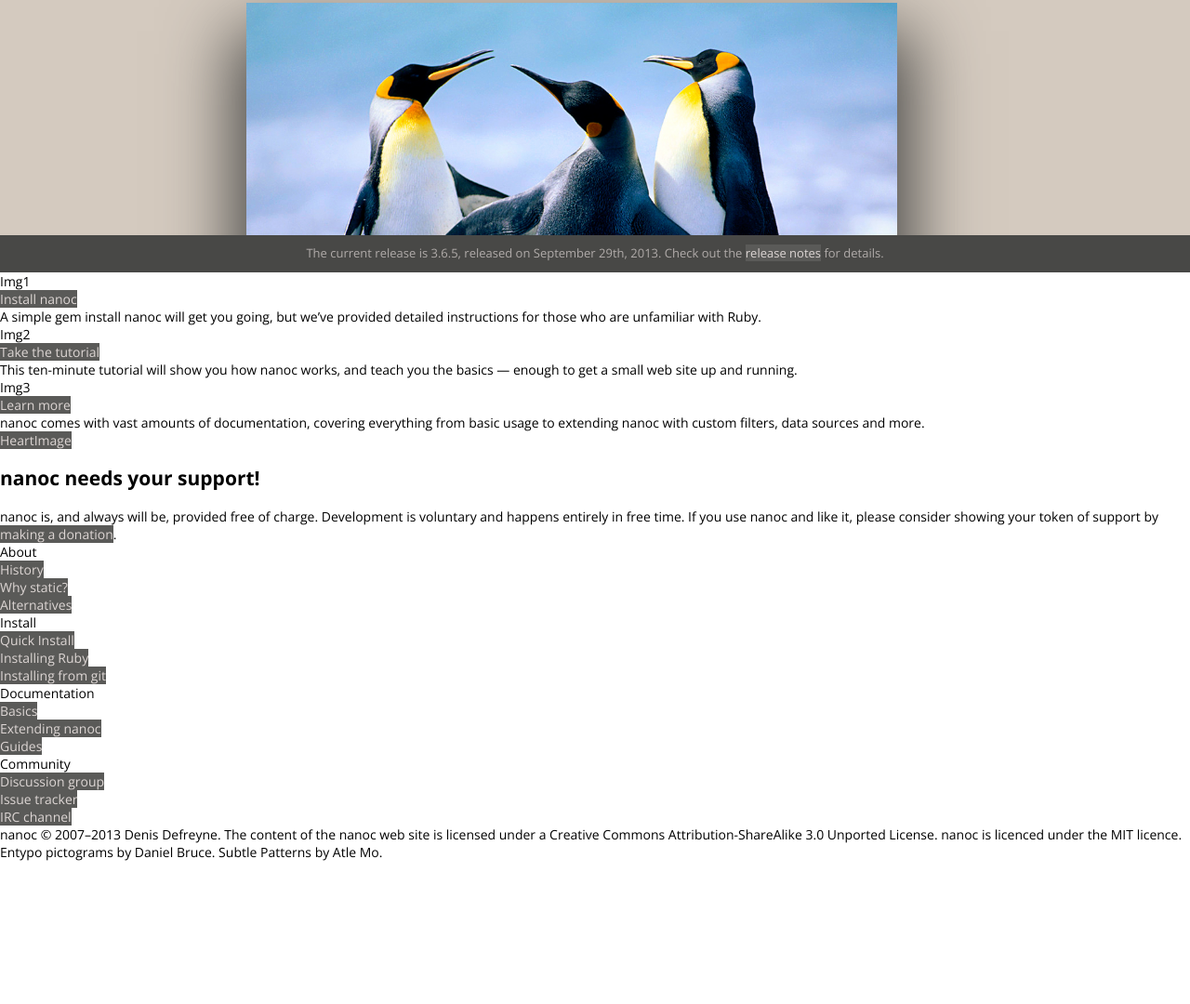
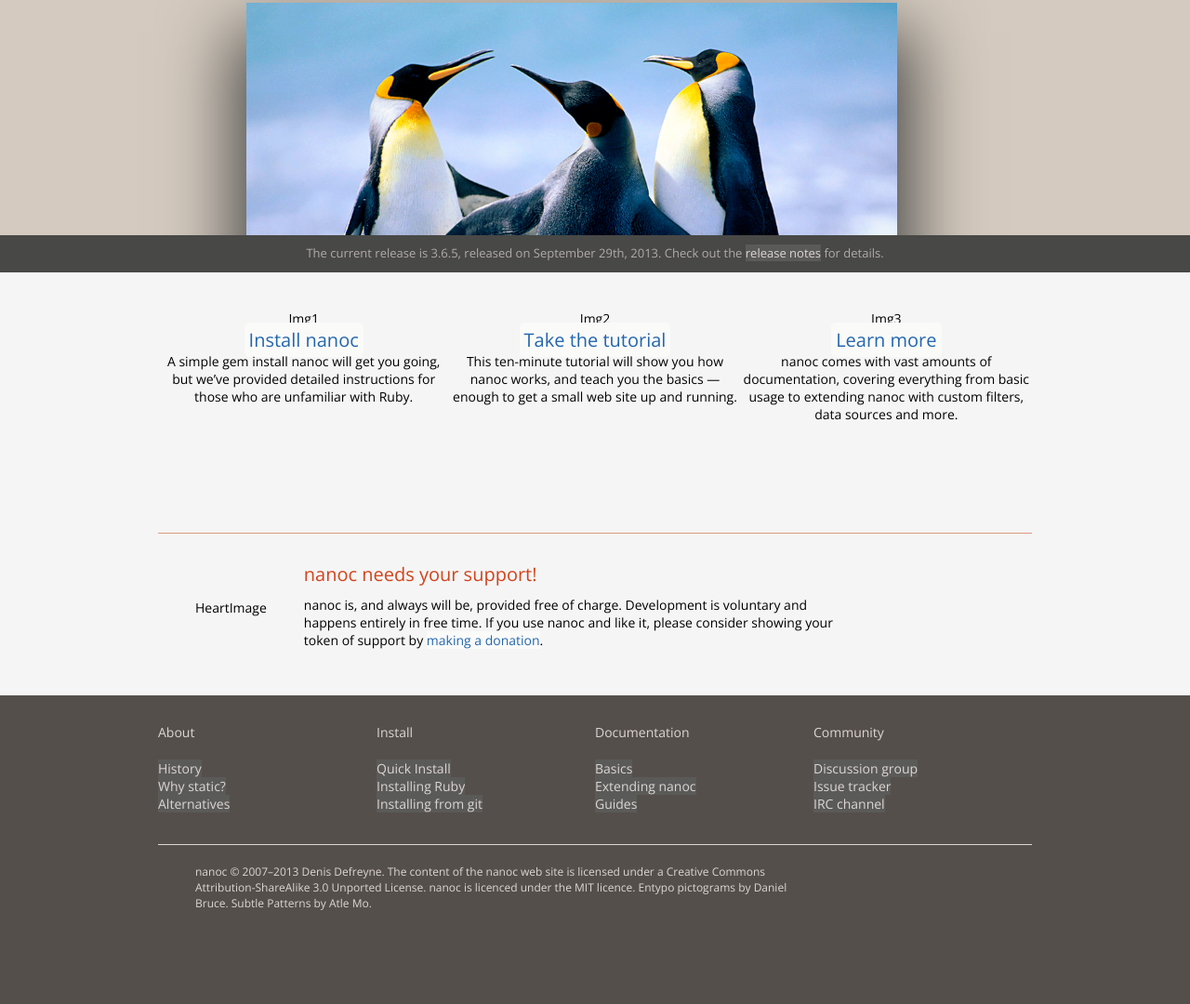
Before and after one commit to kylemeier/SiteReproductions, a plain HTML site: page nanoc.ws/index.html in a window 1280 px wide. Shown: the part 207-1287 px from the top of the page at 93% size. Before the commit the page ends 1133 px from the top, so only its background shows below. Drawn offline with nearby package versions, Linux system fonts and the light colour scheme.

Commit message:
built out rest of page

```diff
--- a/nanoc.ws/index.html
+++ b/nanoc.ws/index.html
@@ -36,13 +36,16 @@
 			The current release is 3.6.5, released on September 29th, 2013. Check out the <a href="#">release notes</a> for details.
 		</p>
 	</div>
-	<div class="callstoaction">
+	<article>
+	<div class="actionitems">
 		<ul>
 			<li>
 				<p>
 				Img1
 				</p>
+				<h2>
 				<a href="#">Install nanoc</a>
+				</h2>
 				<p>
 				A simple gem install nanoc will get you going, but we’ve provided detailed instructions for those who are unfamiliar with Ruby.
 				</p>
@@ -51,7 +54,9 @@
 				<p>
 				Img2
 				</p>
+				<h2>
 				<a href="#">Take the tutorial</a>
+				</h2>
 				<p>
 				This ten-minute tutorial will show you how nanoc works, and teach you the basics — enough to get a small web site up and running.
 				</p>
@@ -60,52 +65,58 @@
 				<p>
 				Img3
 				</p>
+				<h2>
 				<a href="#">Learn more</a>
+				</h2>
 				<p>
 				nanoc comes with vast amounts of documentation, covering everything from basic usage to extending nanoc with custom filters, data sources and more.
 				</p>
 			</li>
 		</ul>
 	</div>
-	<a href="#">HeartImage</a>
-	<h2>nanoc needs your support!</h2>
-	<p>
-	nanoc is, and always will be, provided free of charge. Development is voluntary and happens entirely in free time. If you use nanoc and like it, please consider showing your token of support by <a href="#">making a donation</a>.
-	</p>
+	<div class="support">
+		<span>HeartImage</span>
+		<h3>nanoc needs your support!</h3>
+		<p>
+		nanoc is, and always will be, provided free of charge. Development is voluntary and happens entirely in free time. If you use nanoc and like it, please consider showing your token of support by <a href="#">making a donation</a>.
+		</p>
+	</div>
+	</article>
 <footer>
 	<section>
 	<ul>
-		<li>About</li>
-		<li></li>
+		<h3>About</h3>
 		<li><a href="#">History</a></li>
 		<li><a href="#">Why static?</a></li>
 		<li><a href="#">Alternatives</a></li>
 	</ul>
 	<ul>
-		<li>Install</li>
+		<h3>Install</h3>
 		<li></li>
 		<li><a href="#">Quick Install</a></li>
 		<li><a href="#">Installing Ruby</a></li>
 		<li><a href="#">Installing from git</a></li>
 	</ul>
 	<ul>
-		<li>Documentation</li>
+		<h3>Documentation</h3>
 		<li></li>
 		<li><a href="#">Basics</a></li>
 		<li><a href="#">Extending nanoc</a></li>
 		<li><a href="#">Guides</a></li>
 	</ul>
 	<ul>
-		<li>Community</li>
+		<h3>Community</h3>
 		<li></li>
 		<li><a href="#">Discussion group</a></li>
 		<li><a href="#">Issue tracker</a></li>
 		<li><a href="#">IRC channel</a></li>
 	</ul>
 	</section>
+	<div class="copywrite">
 	<p>
 		nanoc © 2007–2013 Denis Defreyne. The content of the nanoc web site is licensed under a Creative Commons Attribution-ShareAlike 3.0 Unported License. nanoc is licenced under the MIT licence. Entypo pictograms by Daniel Bruce. Subtle Patterns by Atle Mo.
 	</p>
+	</div>
 </footer>
 <script src="jquery.js"></script>
 <script src="script.js"></script>
--- a/nanoc.ws/style.css
+++ b/nanoc.ws/style.css
@@ -1,4 +1,4 @@
-html, body, div, nav, ul, li, a, h1, p{
+html, body, div, nav, ul, li, a, h1, h2, h3, p{
 	margin:0;
 	padding:0;
 	text-decoration: none;
@@ -112,3 +112,100 @@
 	text-align:center;
 	padding:10px 0;
 }
+
+article{
+	background-color:#F5F5F5;
+}
+
+article a{
+	color: #2366ad;
+	background-color:#fafaf9;
+
+}
+
+article a:hover{
+	color: #fafaf9;
+	background-color:#2366ad;
+}
+
+.actionitems{
+	max-width:940px;
+	height:200px;
+	margin:0 auto;
+	padding:40px 0px;
+	border-bottom: 1px solid #e19983;
+
+}
+
+.actionitems ul li{
+	width:33.3333333333%;
+	text-align:center;
+	float:left;
+	display:inline;
+}
+
+.actionitems ul li a{
+	font:inherit;
+	padding:5px;
+	border-radius:5px;
+	font: 400 20px 'Open Sans', sans-serif;
+}
+
+.support{
+	max-width:940px;
+	margin:0 auto;
+	padding:30px 0 50px 0;
+}
+
+.support span{
+	float:left;
+	margin:40px;
+}
+
+.support h3{
+	font:inherit;
+	margin:0;
+	padding-bottom:10px;
+	font-size:20px;
+	color:#d2431b;
+}
+
+.support p{
+	max-width:80%;
+}
+
+footer{
+	color:#ddd6d4;
+	background-color:#554f4b;
+}
+footer section{
+	max-width:940px;
+	height:100px;
+	margin:0 auto;
+	padding:30px 0 30px 0;
+	border-bottom:1px solid #ddd6d4;
+}
+
+footer section ul{
+	display:inline;
+	float:left;
+	width:25%;
+}
+
+footer h3{
+	padding-bottom:20px;
+}
+
+.copywrite{
+	max-width:940px;
+	margin:0 auto;
+	padding-top:20px;
+
+	padding-bottom:100px;
+}
+
+.copywrite p{
+	font-size:12px;
+	padding-left:40px;
+	max-width:650px;
+}
```
